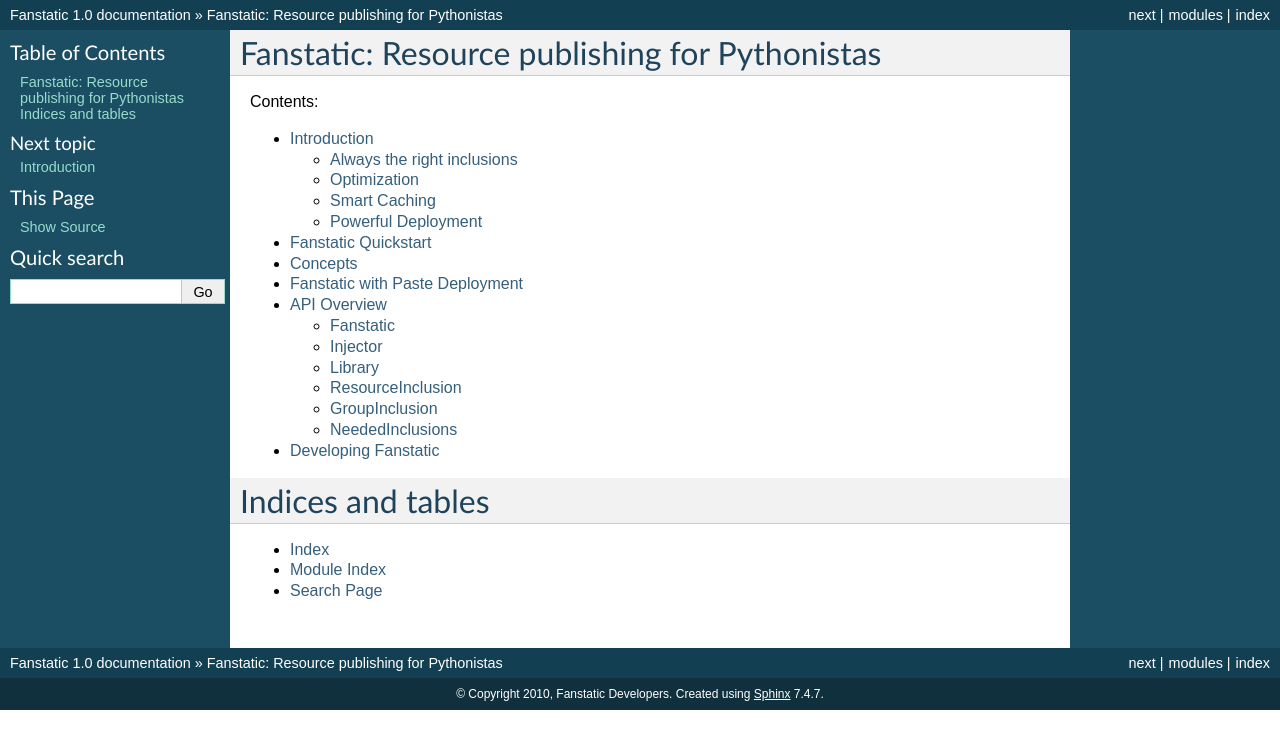
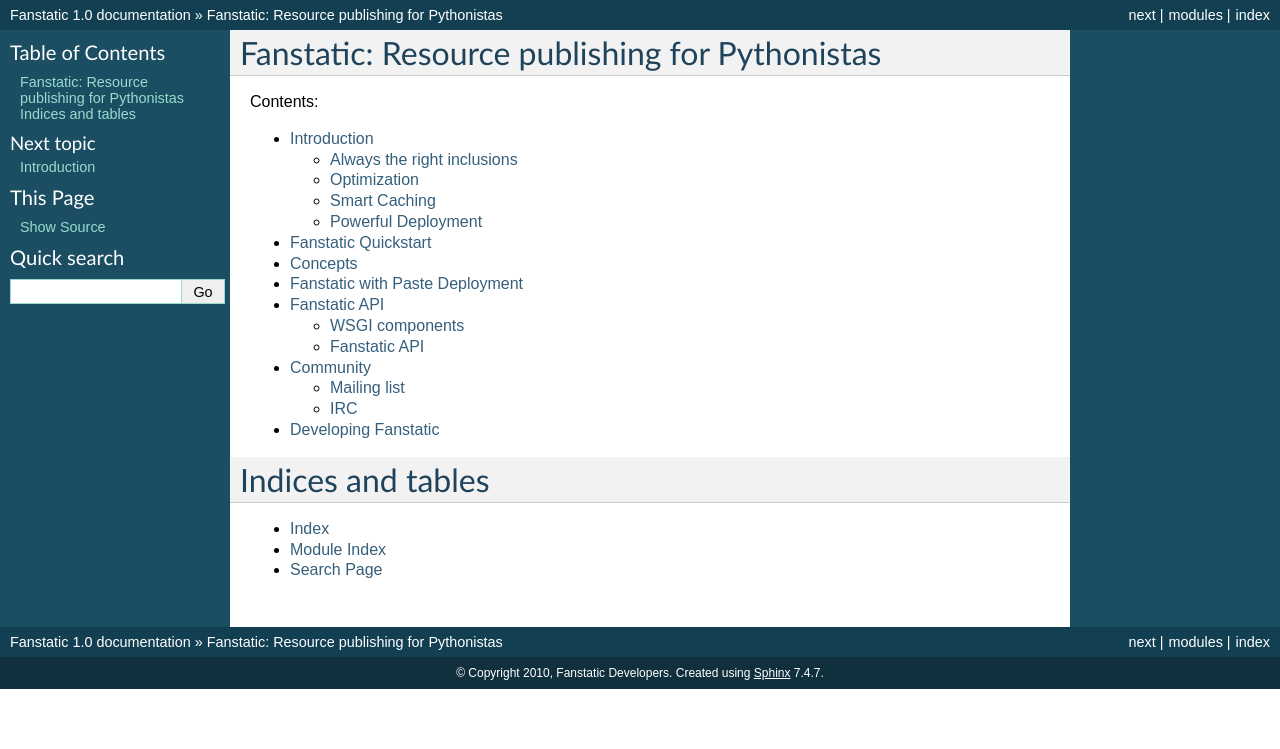
Before and after one commit to zopefoundation/fanstatic, a Sphinx documentation site: the page built from doc/index.rst, in a window 1280 px wide. Shown: the top 749 px of the page. Built offline with Sphinx 7.4.7, drawn with Linux system fonts in a browser that asks for light colours.

```diff
--- a/doc/api.rst
+++ b/doc/api.rst
@@ -1,39 +1,32 @@
-API Overview
-============
+Fanstatic API
+=============
 
 .. py:module:: fanstatic
 
-
-Fanstatic
----------
+WSGI components
+---------------
 
 .. autofunction:: fanstatic.Fanstatic
 
-Injector
---------
-
 .. autoclass:: fanstatic.Injector
 
-Library
--------
+.. autoclass:: fanstatic.Publisher
+
+.. autoclass:: fanstatic.DirectoryPublisher
+
+.. autoclass:: fanstatic.Delegator
+
+Fanstatic API
+-------------
 
 .. autoclass:: fanstatic.Library
   :members:
 
-ResourceInclusion
------------------
-
 .. autoclass:: fanstatic.ResourceInclusion
   :members:
-
-GroupInclusion
---------------
 
 .. autoclass:: fanstatic.GroupInclusion
   :members:
 
-NeededInclusions
-----------------
-
 .. autoclass:: fanstatic.NeededInclusions
   :members:
--- a/doc/index.rst
+++ b/doc/index.rst
@@ -11,7 +11,8 @@ Contents:
    concepts
    paste_deploy
    api
-   development.rst
+   community
+   development
 
 Indices and tables
 ==================
--- a/fanstatic/__init__.py
+++ b/fanstatic/__init__.py
@@ -19,6 +19,6 @@ from fanstatic.core import (init_current_needed_inclusions,
 
 from fanstatic.injector import Injector
 
-from fanstatic.publisher import Delegator, Publisher
+from fanstatic.publisher import Delegator, Publisher, DirectoryPublisher
 
 from fanstatic.wsgi import Fanstatic
```
Also changed, not shown: doc/community.rst (added, +26 -0 lines), doc/development.rst (+5 -8 lines), 2 other files.
